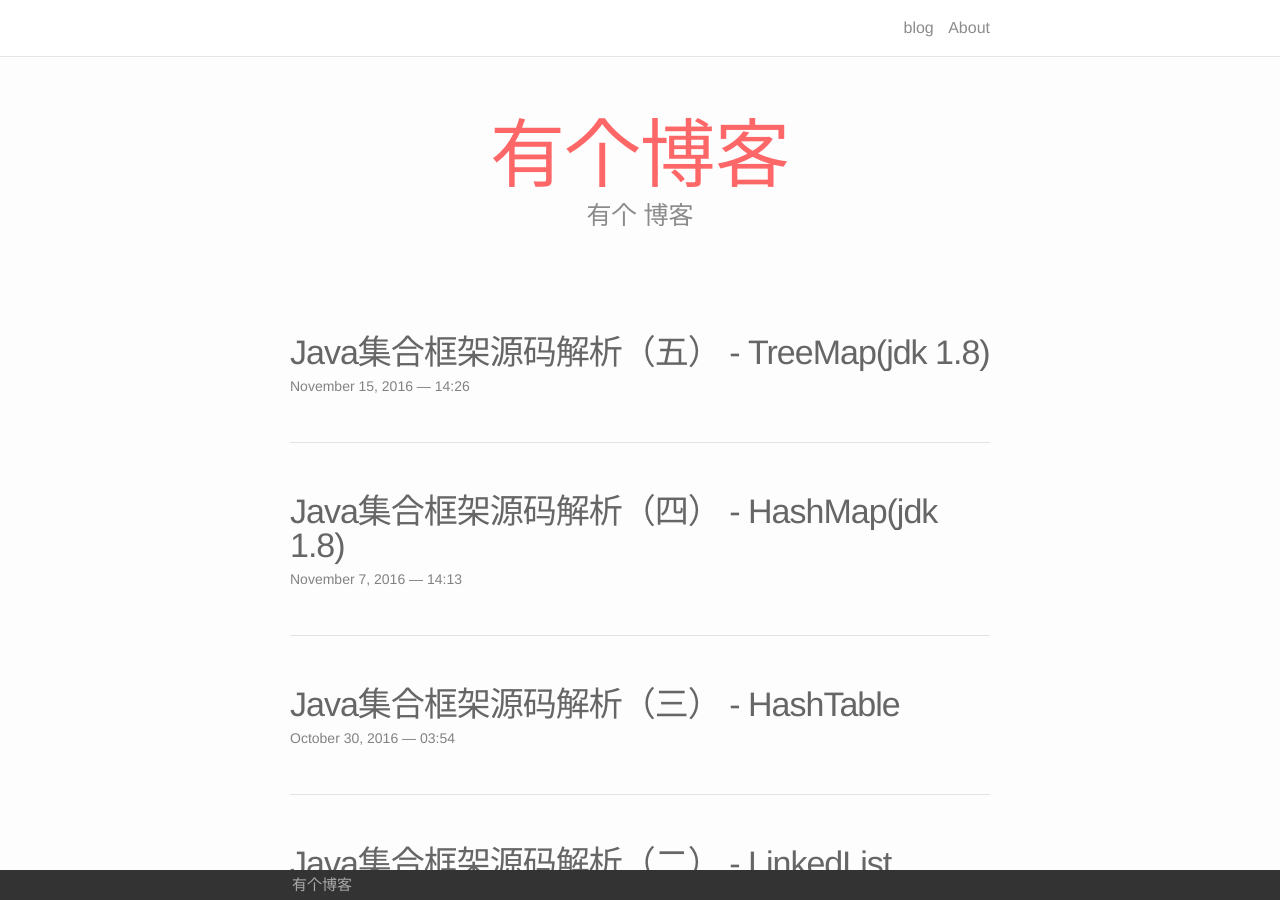
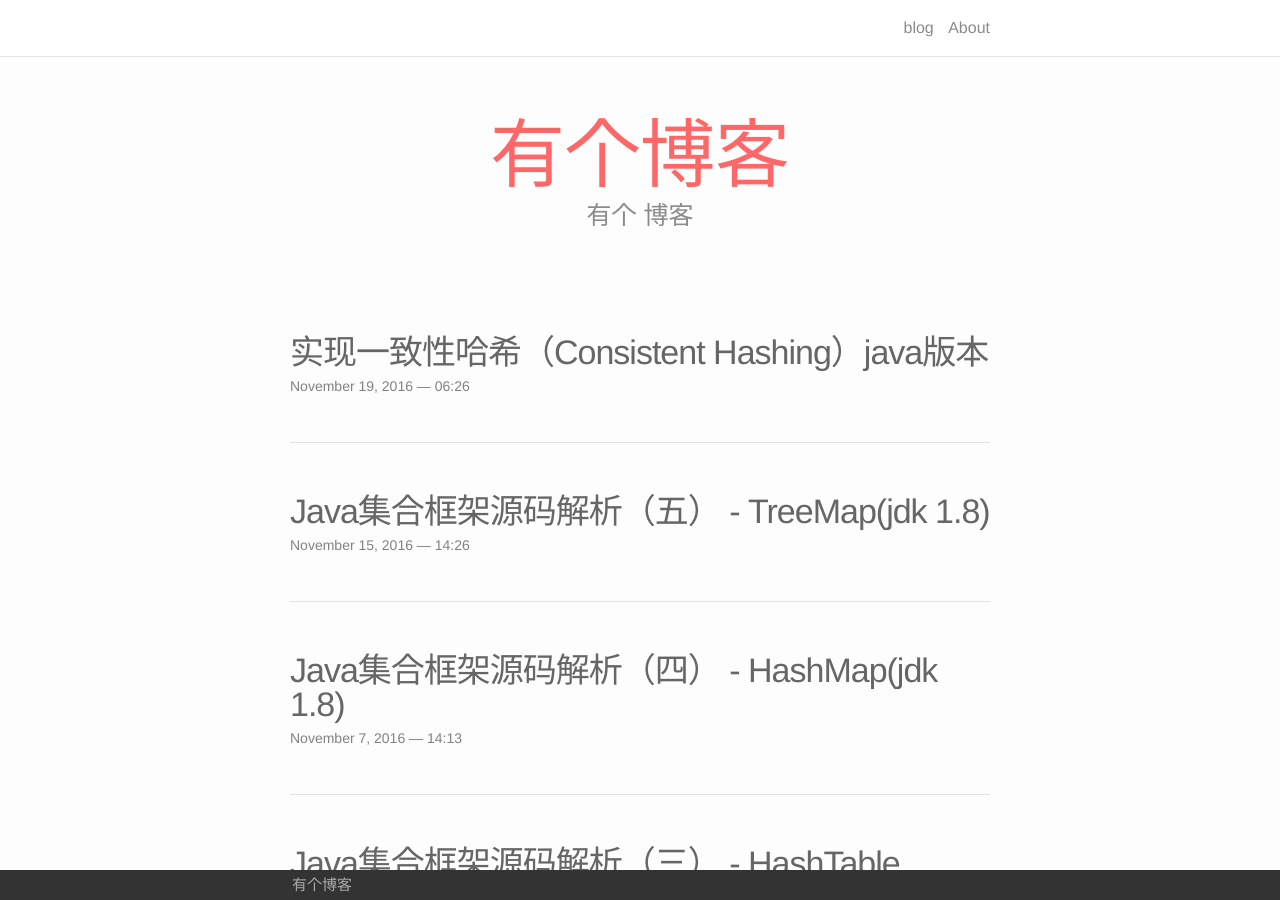
Before and after one commit to afghl/afghl.github.io, a Jekyll site: the page built from index.html, in a window 1280 px wide and 900 px high. Built offline with Jekyll 4.4.1, drawn with Linux system fonts in a browser that asks for light colours; part of the change alters nothing that is shown.

Commit message:
add consistent hashing implementation

```diff
--- a/_posts/2016-07-04-consistent-hashing.markdown
+++ b/_posts/2016-07-04-consistent-hashing.markdown
@@ -101,3 +101,5 @@ objec1->cache A2；objec2->cache A1；objec3->cache C1；objec4->cache C2；
 虚拟节点技术实则是做了两次matching，如图：
 
 ![alt](/images/consistent-hash(5).jpg)
+
+[实现篇](/2016/11/19/implement-consistent-hashing.html)
--- /dev/null
+++ b/_posts/2016-11-19-implement-consistent-hashing.markdown
@@ -0,0 +1,159 @@
+---
+layout: post
+title:  "实现一致性哈希（Consistent Hashing）java版本"
+date:   2016-11-19 14:26:00 +0800
+---
+
+一致性哈希算法是分布式系统中重要的路由算法，如果你对它的原理不熟悉，可以看看我之前写过的[这篇文章](/2016/07/04/consistent-hashing.html)。
+
+这篇文章主要说说它的实现。首先，是几个关键的抽象：
+
+- Entry，要放入cache服务器中的对象。
+- Server，真正存放缓存对象的cache服务器。
+- Cluster，服务器集群，维护一组Servers，相当于这一组servers的代理，接受`put`，`get`请求，通过一定算法（普通取余或一致性哈希）把请求转发到特定的server。
+
+首先来看看不使用一致性哈希算法的情况，会出现什么问题：
+
+#### 原始版本
+
+Entry：
+
+~~~ java
+public class Entry {
+    private String key;
+
+    Entry(String key) {
+        this.key = key;
+    }
+
+    @Override
+    public String toString() {
+        return key;
+    }
+}
+~~~
+
+Server：
+
+~~~ java
+public class Server {
+    private String name;
+    private Map<Entry, Entry> entries;
+
+    Server(String name) {
+        this.name = name;
+        entries = new HashMap<Entry, Entry>();
+    }
+
+    public void put(Entry e) {
+        entries.put(e, e);
+    }
+
+    public Entry get(Entry e) {
+        return entries.get(e);
+    }
+}
+~~~
+
+Cluster：
+
+~~~ java
+public class Cluster {
+    private static final int SERVER_SIZE_MAX = 1024;
+
+    private Server[] servers = new Server[SERVER_SIZE_MAX];
+    private int size = 0;
+
+    public void put(Entry e) {
+        int index = e.hashCode() % size;
+        servers[index].put(e);
+    }
+
+    public Entry get(Entry e) {
+        int index = e.hashCode() % size;
+        return servers[index].get(e);
+    }
+
+    public boolean addServer(Server s) {
+        if (size >= SERVER_SIZE_MAX)
+            return false;
+
+        servers[size++] = s;
+        return true;
+    }
+}
+~~~
+
+`Entry`，`Server`，`Cluster`是对这三个抽象的实现，看代码应该是非常清晰的。
+
+其中，`Cluster`类是实现路由算法的类，也就是根据entry的key决定entry放入哪个server中，在最简单的实现里，直接用取余的方法：`e.hashCode() % size`。
+
+然后看看测试：
+
+~~~ java
+public class Main {
+
+    public static void main(String[] args) {
+        Cluster c = createCluster();
+
+        Entry[] entries = {
+                    new Entry("i"),
+                    new Entry("have"),
+                    new Entry("a"),
+                    new Entry("pen"),
+                    new Entry("an"),
+                    new Entry("apple"),
+                    new Entry("applepen"),
+                    new Entry("pineapple"),
+                    new Entry("pineapplepen"),
+                    new Entry("PPAP")
+                };
+
+        for (Entry e : entries)
+            c.put(e);
+
+        c.addServer(new Server("192.168.0.6"));
+
+        findEnties(c, entries);
+
+    }
+
+    private static Cluster createCluster() {
+        Cluster c = new Cluster();
+        c.addServer(new Server("192.168.0.0"));
+        c.addServer(new Server("192.168.0.1"));
+        c.addServer(new Server("192.168.0.2"));
+        c.addServer(new Server("192.168.0.3"));
+        c.addServer(new Server("192.168.0.4"));
+        c.addServer(new Server("192.168.0.5"));
+        return c;
+    }
+
+    private static void findEnties(Cluster c, Entry[] entries) {
+        for (Entry e : entries) {
+            if (e == c.get(e)) {
+                System.out.println("重新找到了entry:" + e);
+            } else {
+                System.out.println("entry已失效:" + e);
+            }
+        }
+    }
+}
+~~~
+
+测试里，先构建一个6个服务器的集群，然后把一组entries逐个放入集群，然后向集群里添加一个新的server，看有多少个entry失效了，结果：
+
+~~~
+重新找到了entry: i
+entry已失效: have
+entry已失效: a
+entry已失效: pen
+entry已失效: an
+entry已失效: apple
+entry已失效: applepen
+entry已失效: pineapple
+entry已失效: pineapplepen
+重新找到了entry: PPAP
+~~~
+
+可见，在普通取余路由算法的实现，几乎所有的entry都会被映射到新的server中，大部分缓存都失效了。
```
